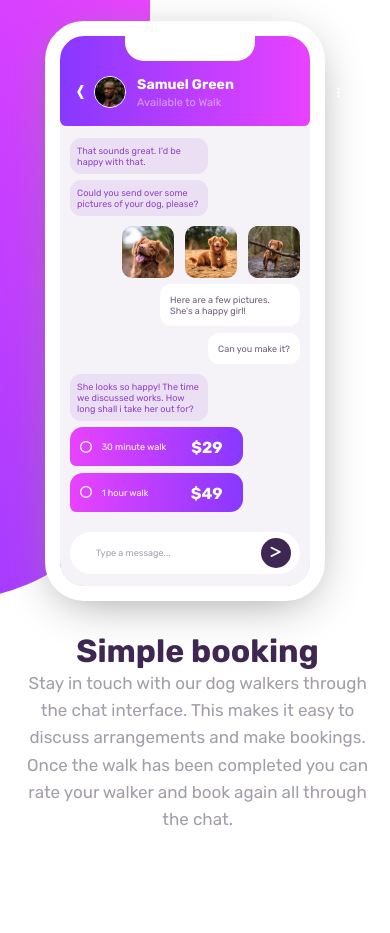
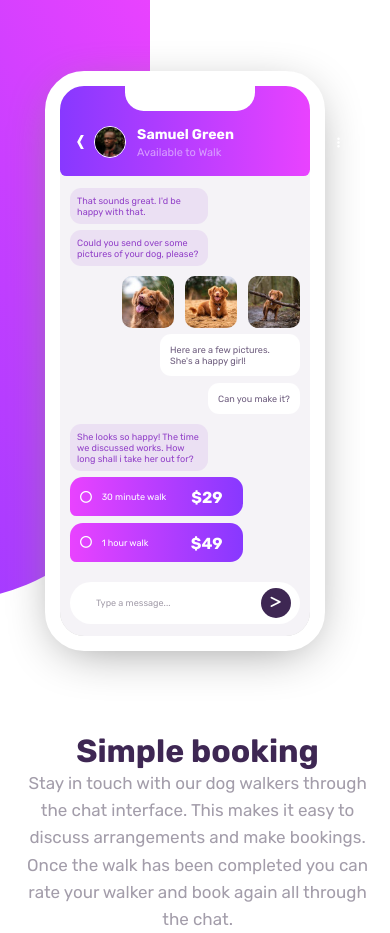
Before and after one commit to erenymo/chat-app-css-illustration, a plain HTML site: page index.html in a window 390 px wide. Shown: the top 933 px of the page. Before the commit the page ends 844 px from the top, so only its background shows below. Drawn offline with Linux system fonts and the light colour scheme.

Commit message:
Add files via upload

```diff
--- a/css/styles.css
+++ b/css/styles.css
@@ -350,7 +350,7 @@ body {
     .phone {
         position: absolute;
         left: -300px;
-        top: -450px;
+        top: -400px;
     }
 
     .right-box {
@@ -369,7 +369,7 @@ body {
     .desc {
         gap: 0;
         position: absolute;
-        top: 50px;
+        top: 150px;
         left: -50px;
     }
 }
```
